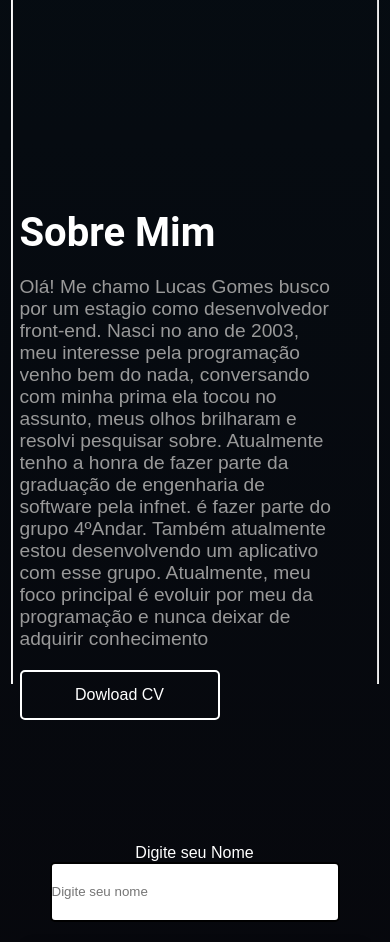
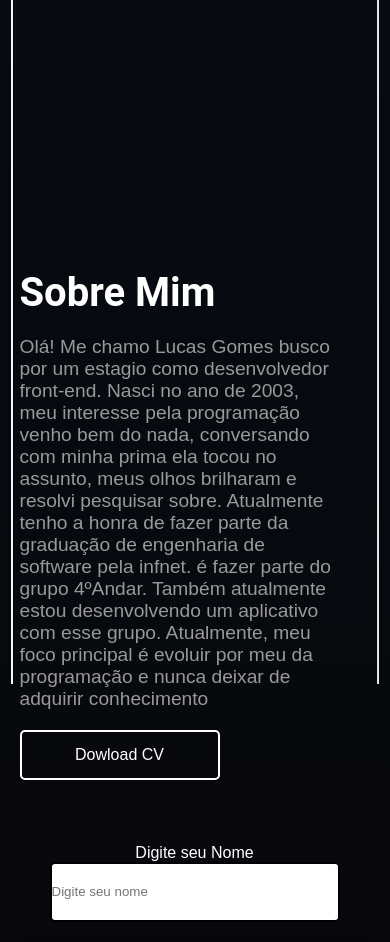
Before and after one commit to LucasGAraujo/Portifolio-em-react, a React (Create React App) app: page / in a window 390 px wide. Shown: the part 920-1862 px from the top of the page. Built offline with nearby package versions, Linux system fonts and the light colour scheme; no server answers; a web font is replaced by a local one.

Commit message:
Quase finalizado

```diff
--- a/src/style/Media.css
+++ b/src/style/Media.css
@@ -259,7 +259,7 @@ margin-left: -80px;
 .section {
   height: auto;
   width: 100%;
-  margin: 30px 0px 0px 0px;
+  margin: 150px 0px 0px 0px;
 
 }
 
```
